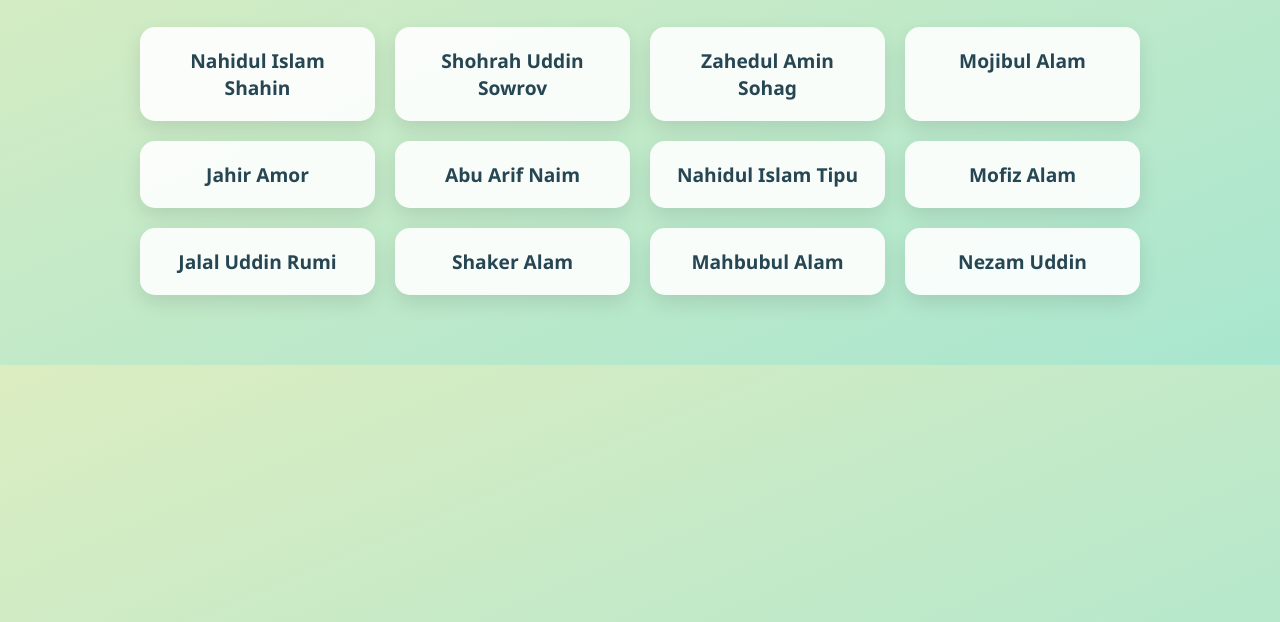
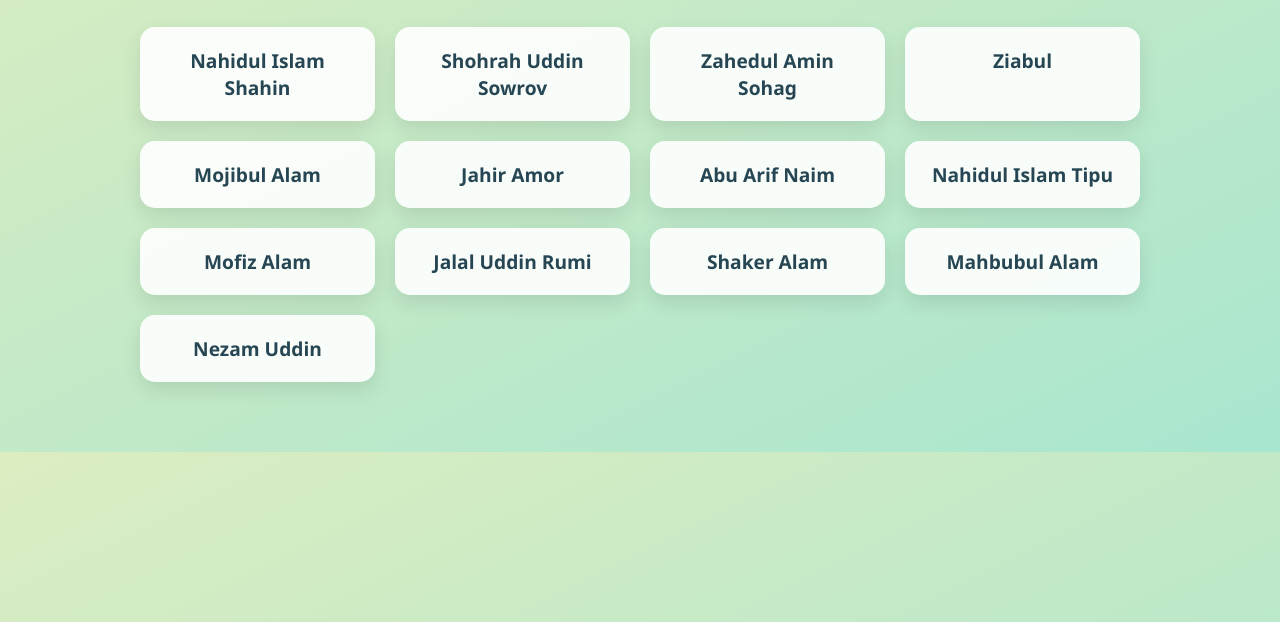
Before and after one commit to Atmoshuddi/Atmoshuddhi, a plain HTML site: page member.html in a window 1280 px wide. Shown: the part 178-800 px from the top of the page. Drawn offline with Linux system fonts and the light colour scheme.

Commit message:
Update member.html

```diff
--- a/member.html
+++ b/member.html
@@ -82,6 +82,7 @@
             <div class="member-card"><a href="Shahin.html">Nahidul Islam Shahin</a></div>
             <div class="member-card"><a href="Sowrov.html">Shohrah Uddin Sowrov</a></div>
             <div class="member-card"><a href="Sohag.html">Zahedul Amin Sohag</a></div>
+             <div class="member-card"><a href="">Ziabul</a></div>
             <div class="member-card"><a href="Mojib.html">Mojibul Alam</a></div>
             <div class="member-card"><a href="Amor.html">Jahir Amor</a></div>
             <div class="member-card"><a href="Naim.html">Abu Arif Naim</a></div>
```
